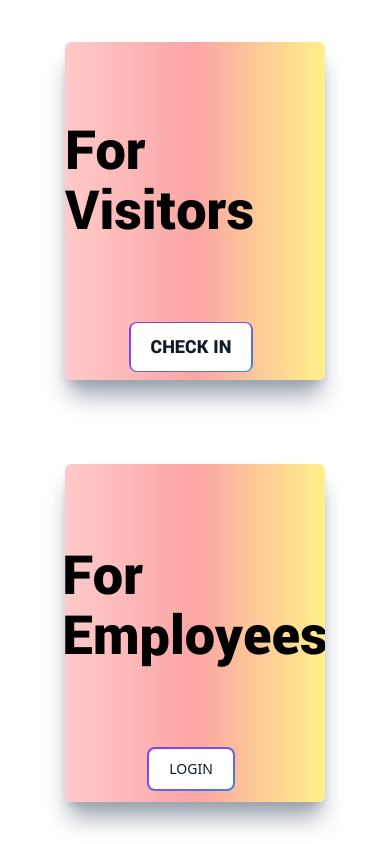
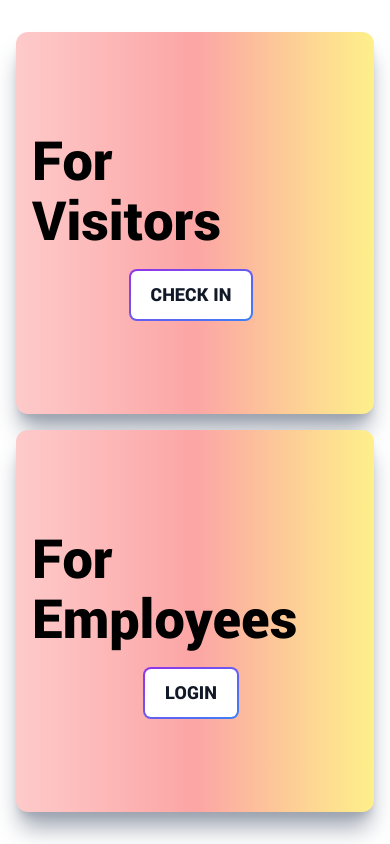
Before and after one commit to prateek-sagar/arrivify.com, a React (Vite) app in the folder Arrivify_interface/: page / in a window 390 px wide. Built offline with nearby package versions, Linux system fonts and the light colour scheme; no server answers; a web font is replaced by a local one.

Commit message:
Make the home page more responsive and recreate it

```diff
--- a/Arrivify_interface/src/pages/Home.jsx
+++ b/Arrivify_interface/src/pages/Home.jsx
@@ -10,14 +10,11 @@ export default function Home() {
   return (
     // whole screen
     <>
-      <div className=" h-screen">
-        {/* List of Login and Check in  */}
-        <ul className="w-full h-full md:flex flex-row justify-evenly items-center ">
-          <li className="md:w-1/2 md:h-full h-1/2 flex flex-col items-center justify-center">
-            {/* Check in card */}
-            <div className="rounded-md w-2/3 h-4/5 flex flex-col items-center justify-center bg-gradient-to-r from-red-200 via-red-300 to-yellow-200 hover:bg-gradient-to-bl shadow-xl group-hover:shadow-2xl shadow-gray-400">
-              <h1 className="font-Yantramanav font-black text-6xl my-20">
-                For Visitors
+      <div className="w-full h-screen bg-white flex-col justify-center items-center inline-flex">
+        <ul className="self-stretch grow shrink basis-0 px-4 py-8 flex-col justify-center items-center gap-4 inline-flex md:flex-row md:gap-8 md:py-12 md:px-8 lg:p-12 lg:gap-16">
+          <li className="grow shrink basis-0 self-stretch bg-zinc-300 flex flex-col justify-center items-center rounded-xl hover:scale-105 duration-300 bg-gradient-to-r from-red-200 via-red-300 to-yellow-200 hover:bg-gradient-to-bl shadow-xl group-hover:shadow-2xl shadow-gray-400">
+            <h1 className="w-full px-4 md:px-8 font-Yantramanav font-black text-6xl md:text-7xl lg:text-8xl py-4 md:py-8">
+              For <br /> Visitors
             </h1>
             <p className="relative inline-flex items-center justify-center p-0.5 mb-2 me-2 overflow-hidden text-sm font-medium text-gray-900 rounded-lg group bg-gradient-to-br from-purple-600 to-blue-500 group-hover:from-purple-600 group-hover:to-blue-500 hover:text-white dark:text-white focus:ring-4 focus:outline-none focus:ring-blue-300 dark:focus:ring-blue-800">
               <button
@@ -29,25 +26,21 @@ export default function Home() {
                 Check In
               </button>
             </p>
-            </div>
           </li>
-          <li className="md:w-1/2 md:h-full h-1/2 flex flex-col items-center justify-center">
-            {/* Login Card */}
-            <div className="rounded-md w-2/3 h-4/5 flex flex-col items-center justify-center bg-gradient-to-r from-red-200 via-red-300 to-yellow-200 hover:bg-gradient-to-bl shadow-xl group-hover:shadow-2xl shadow-gray-400 overflow-hidden">
-              <h1 className="font-Yantramanav left-20 font-black text-6xl my-20">
-                For Employees
+          <li className="grow shrink basis-0 self-stretch bg-zinc-300 flex flex-col justify-center items-center rounded-xl hover:scale-105 duration-300 bg-gradient-to-r from-red-200 via-red-300 to-yellow-200 hover:bg-gradient-to-bl shadow-xl group-hover:shadow-2xl shadow-gray-400">
+            <h1 className="w-full px-4 md:px-8 font-Yantramanav font-black text-6xl md:text-7xl lg:text-8xl py-4 md:py-8">
+              For <br /> Employees
             </h1>
             <p className="relative inline-flex items-center justify-center p-0.5 mb-2 me-2 overflow-hidden text-sm font-medium text-gray-900 rounded-lg group bg-gradient-to-br from-purple-600 to-blue-500 group-hover:from-purple-600 group-hover:to-blue-500 hover:text-white dark:text-white focus:ring-4 focus:outline-none focus:ring-blue-300 dark:focus:ring-blue-800">
               <button
                 onClick={() => {
                   setShowLogin(true);
                 }}
-                  className="px-5 py-2.5 uppercase transition-all ease-in duration-75 bg-white dark:bg-gray-900 rounded-md group-hover:bg-opacity-0 cursor-pointer"
+                className="relative px-5 py-2.5 font-Yantramanav font-black text-xl uppercase transition-all ease-in duration-75 bg-white dark:bg-gray-900 rounded-md group-hover:bg-opacity-0 cursor-pointer"
               >
                 Login
               </button>
             </p>
-            </div>
           </li>
         </ul>
       </div>
```
Lines whose indentation alone changed are shown as unchanged.
